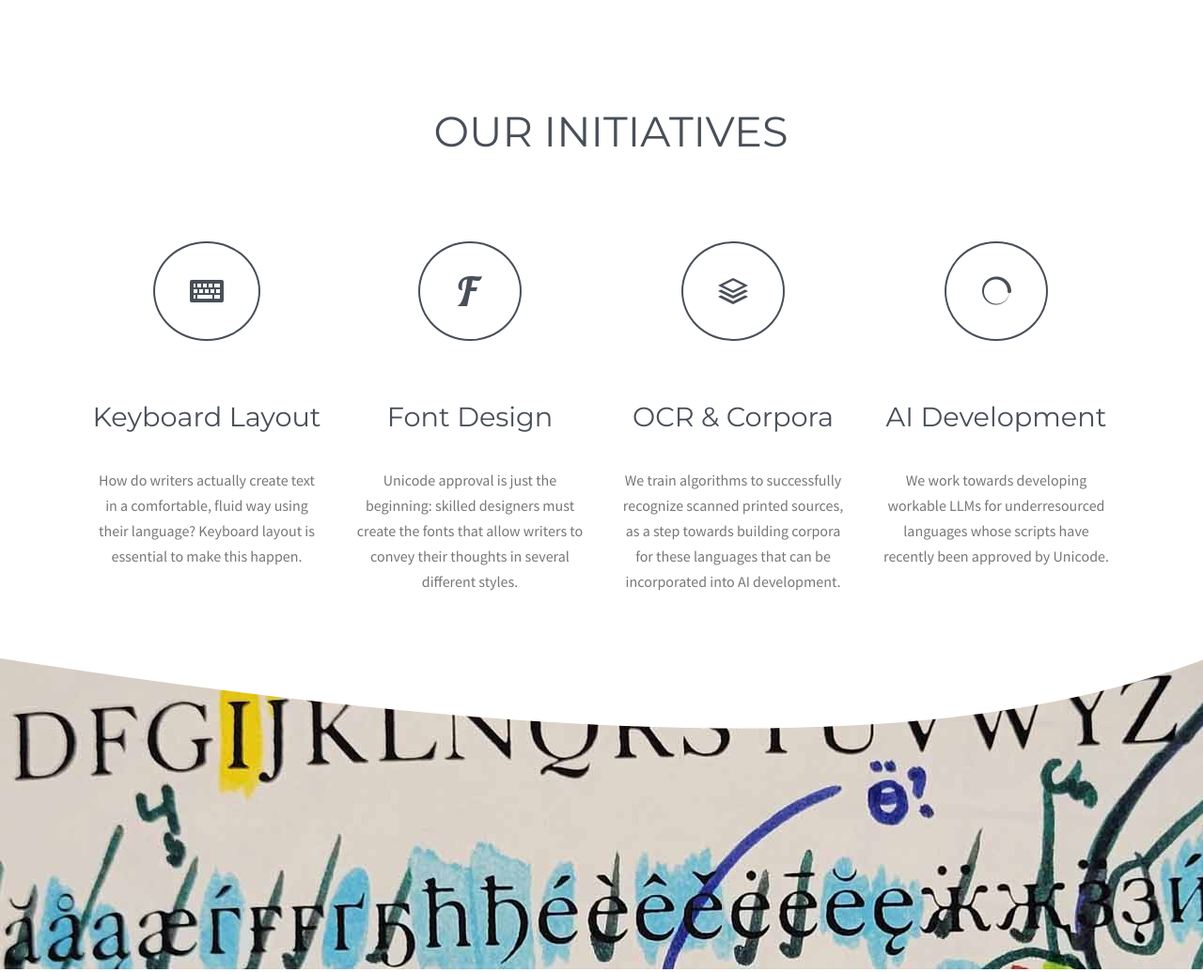
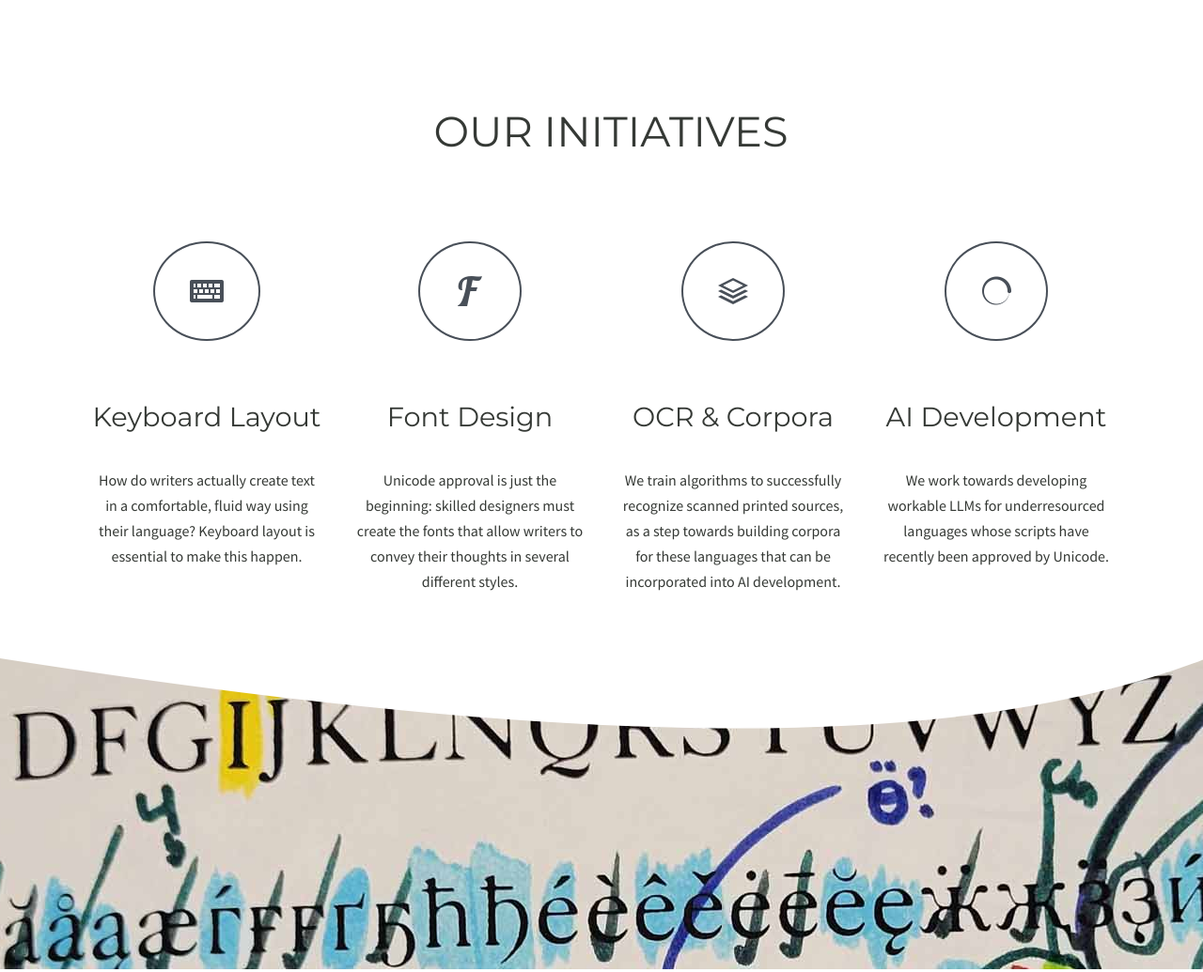
Before and after one commit to silicon-project/silicon-project.github.io, a plain HTML site: page index.html in a window 1280 px wide. Shown: the part 1660-2695 px from the top of the page at 94% size. Drawn offline with Linux system fonts and the light colour scheme; some packages are replaced by stand-ins of ours; a script that the page names is missing; files whose address does not match are found by name.

Commit message:
Update style.css
changed font colors

```diff
--- a/style.css
+++ b/style.css
@@ -75,7 +75,7 @@ textarea,
 body {
   font-size: 1em;
   line-height: 1.7em;
-  color: #777777;
+  color: #353935;
   font-weight: normal;
 }
 
@@ -105,7 +105,7 @@ h5,
 h6 {
   position: relative;
   margin: 1em 0 1.4em;
-  color: #484f58;
+  color: #353935;
 }
 
 h1,
```
